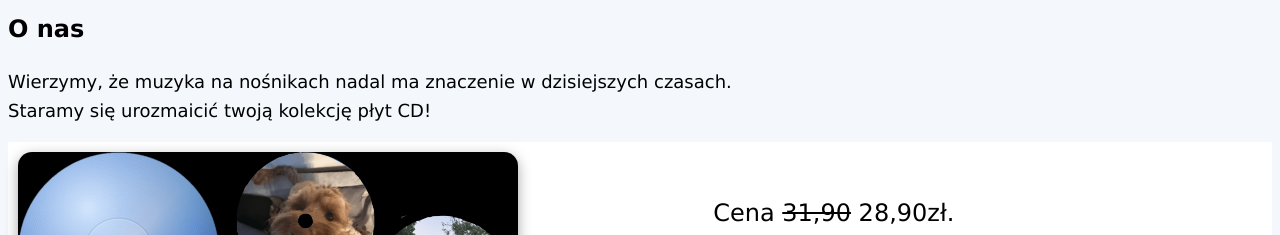
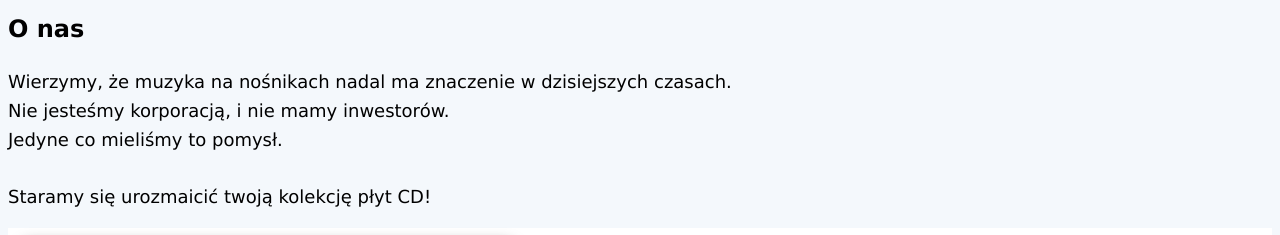
Before and after one commit to stasbrot/krazek, a website: page index.html in a window 1280 px wide. Shown: the part 552-787 px from the top of the page. Drawn offline with Linux system fonts and the light colour scheme.

Commit message:
Update index.html

```diff
--- a/index.html
+++ b/index.html
@@ -19,7 +19,7 @@
 <hr size="4" width="80%" color="darkblue">
 
 <h2><font face="Lucida Grande, Lucida Sans Unicode">O nas</font></h2>
-<p><font size="4" face="Lucida Grande, Lucida Sans Unicode">Wierzymy, że muzyka na nośnikach nadal ma znaczenie w dzisiejszych czasach.<br>Staramy się urozmaicić twoją kolekcję płyt CD!</font></p>
+<p><font size="4" face="Lucida Grande, Lucida Sans Unicode">Wierzymy, że muzyka na nośnikach nadal ma znaczenie w dzisiejszych czasach.<br>Nie jesteśmy korporacją, i nie mamy inwestorów.<BR> Jedyne co mieliśmy to pomysł.<BR></BR>Staramy się urozmaicić twoją kolekcję płyt CD!</font></p>
 
 <table border="0" cellpadding="10" cellspacing="0" width="100%" bgcolor="WHITE">
   <tr>
```
